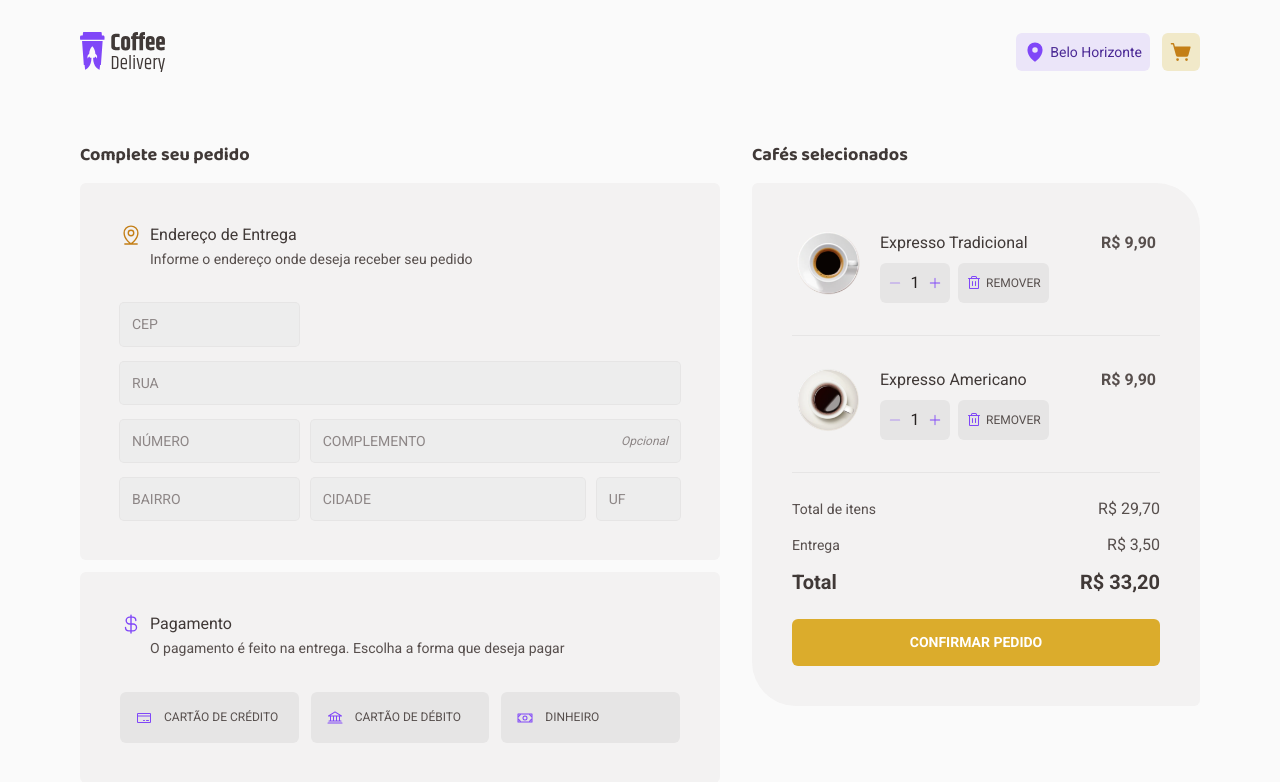
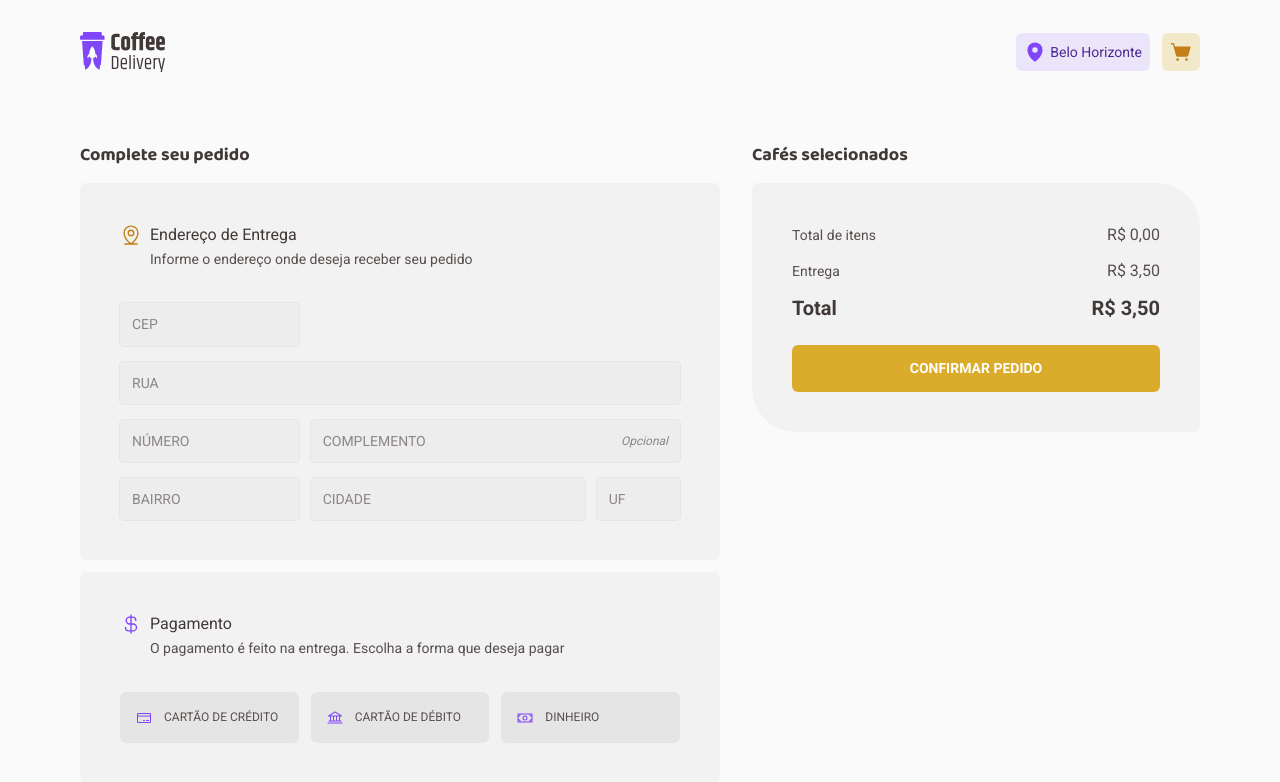
Before and after one commit to vbruno96/coffee-delivery, a React (Vite) app: page /checkout in a window 1280 px wide. Shown: the top 782 px of the page. Built offline with nearby package versions, Linux system fonts and the light colour scheme.

Commit message:
create new component CoffeeCart

```diff
--- /dev/null
+++ b/src/components/CoffeeCart/index.tsx
@@ -0,0 +1,64 @@
+import { Minus, Plus, Trash } from "@phosphor-icons/react"
+import { formatAmount } from "../../util/formatAmount"
+import { formatImageSrc } from "../../util/formatImageSrc"
+import { useShoppContext } from "../../hooks/useShoppContext"
+
+interface CoffeeCartProps {
+  id: number
+  quantity: number
+  amount: number
+  name: string
+  img: string
+}
+
+export function CoffeeCart({ id, quantity, amount, name, img }: CoffeeCartProps) {
+  const { decrementItemCart, incrementItemCart, removeItemCart } = useShoppContext()
+  const imgUrl = formatImageSrc(img, import.meta.url)
+
+  function increment() {
+    incrementItemCart(id)
+  }
+
+  return (
+    <div className="flex justify-between px-1 py-2">
+        <div className="flex flex-col sm:flex-row gap-5">
+          <img src={imgUrl} alt="" className="w-16 h-16" />
+          <div className="flex flex-col gap-2">
+            <span className="text-brown-200">{name}</span>
+            <div className="flex gap-2">
+              <div className="bg-gray-300 text-brown-600 flex items-center gap-1 p-2 rounded-md">
+                <button
+                  onClick={() => decrementItemCart(id)}
+                  className="text-purple hover:text-purple-dark"
+                >
+                  <Minus size={14} weight="light" />
+                </button>
+                <span className="w-[1.125rem] text-center">
+                  {quantity}
+                </span>
+                <button
+                  onClick={increment}
+                  className="text-purple hover:text-purple-dark"
+                >
+                  <Plus size={14}  />
+                </button>
+              </div>
+              <button
+                className="flex items-center gap-1 bg-gray-300 hover:bg-gray-400 text-brown-100 p-2 rounded-md text-sb uppercase"
+                onClick={() => removeItemCart(id)}
+              >
+                <Trash
+                  size={16}
+                  className="text-purple"
+                />
+                Remover
+              </button>
+            </div>
+          </div>
+        </div>
+        <span className="text-brown-100 font-bold">
+          {formatAmount(amount * quantity)}
+        </span>
+      </div>
+  )
+}
--- a/src/components/CoffeeItem/index.tsx
+++ b/src/components/CoffeeItem/index.tsx
@@ -1,6 +1,8 @@
-import { Minus, Plus, ShoppingCartSimple, Trash } from "@phosphor-icons/react"
+import { Minus, Plus, ShoppingCartSimple } from "@phosphor-icons/react"
 import { useState } from "react"
 import { formatAmount } from "../../util/formatAmount"
+import { formatImageSrc } from "../../util/formatImageSrc"
+import { useShoppContext } from "../../hooks/useShoppContext"
 
 interface Coffee {
   id: number
@@ -13,15 +15,15 @@ interface Coffee {
 
 interface CoffeeItemProps {
   coffee: Coffee
-  inCart?: boolean
 }
 
-export function CoffeeItem({ coffee, inCart }: CoffeeItemProps) {
+export function CoffeeItem({ coffee }: CoffeeItemProps) {
 
-  const imgUrl = new URL(coffee.image, import.meta.url).href
+  const imgUrl = formatImageSrc(coffee.image, import.meta.url)
   const [currency, amount] = formatAmount(coffee.amount).split('\xa0') // get currency of string
 
   const [quantity, setQuantity] = useState(1)
+  const { addItemCart } = useShoppContext()
 
   function incrementQuantity() {
     setQuantity(prevState => prevState + 1)
@@ -32,48 +34,6 @@ export function CoffeeItem({ coffee, inCart }: CoffeeItemProps) {
       if (prevState === 1) return prevState
       return prevState - 1
     })
-  }
-
-  if (inCart) {
-    return (
-      <div className="flex justify-between px-1 py-2">
-        <div className="flex flex-col sm:flex-row gap-5">
-          <img src={imgUrl} alt="" className="w-16 h-16" />
-          <div className="flex flex-col gap-2">
-            <span className="text-brown-200">{coffee.name}</span>
-            <div className="flex gap-2">
-              <div className="bg-gray-300 text-brown-600 flex items-center gap-1 p-2 rounded-md">
-                <button
-                  onClick={decrementQuantity}
-                  className="text-purple hover:text-purple-dark"
-                >
-                  <Minus size={14} weight="light" />
-                </button>
-                <span className="w-[1.125rem] text-center">
-                  {quantity}
-                </span>
-                <button
-                  onClick={incrementQuantity}
-                  className="text-purple hover:text-purple-dark"
-                >
-                  <Plus size={14}  />
-                </button>
-              </div>
-              <button className="flex items-center gap-1 bg-gray-300 hover:bg-gray-400 text-brown-100 p-2 rounded-md text-sb uppercase">
-                <Trash
-                  size={16}
-                  className="text-purple"
-                />
-                Remover
-              </button>
-            </div>
-          </div>
-        </div>
-        <span className="text-brown-100 font-bold">
-          {formatAmount(coffee.amount * quantity)}
-        </span>
-      </div>
-      )
   }
 
   return (
@@ -125,7 +85,16 @@ export function CoffeeItem({ coffee, inCart }: CoffeeItemProps) {
                   <Plus size={14}  />
                 </button>
           </div>
-          <button className="bg-purple-dark hover:bg-purple text-gray-100 p-2 rounded-md">
+          <button
+            onClick={() => addItemCart({
+              amount: coffee.amount,
+              id: coffee.id,
+              quantity: quantity,
+              name: coffee.name,
+              img: coffee.image
+            })}
+            className="bg-purple-dark hover:bg-purple text-gray-100 p-2 rounded-md"
+          >
             <ShoppingCartSimple size={22} weight="fill" />
           </button>
         </div>
--- a/src/pages/Cart/index.tsx
+++ b/src/pages/Cart/index.tsx
@@ -1,13 +1,11 @@
 import { Bank, CreditCard, CurrencyDollar, MapPinLine, Money } from "@phosphor-icons/react";
 import { Header } from "../../components/Header";
 import { formatAmount } from "../../util/formatAmount";
-
-import coffeesData from '../../data/coffees.json'
-import { CoffeeItem } from "../../components/CoffeeItem";
+import { CoffeeCart } from "../../components/CoffeeCart";
+import { useShoppContext } from "../../hooks/useShoppContext";
 
 export function Cart() {
-  const coffees = coffeesData.filter((coffee, index) => index <= 1 ?? (coffee))
-
+  const { cartItems, totalAmount } = useShoppContext()
   return (
     <>
       <Header inCart />
@@ -113,16 +111,22 @@ export function Cart() {
         <aside className="flex-1 flex flex-col gap-4">
           <h2 className="text-brown-200 font-title text-md font-bold">Cafés selecionados</h2>
           <div className="flex flex-col gap-6 bg-gray-100 p-6 sm:p-10 rounded-tl-md rounded-tr-5xl rounded-br-md rounded-bl-5xl">
-            {coffees.map(coffee => (
+            {cartItems.map(item => (
               <>
-                <CoffeeItem key={coffee.id} coffee={coffee} inCart />
+                <CoffeeCart
+                  key={item.id}
+                  amount={item.amount}
+                  id={item.id}
+                  img={item.img} name={item.name}
+                  quantity={item.quantity}
+                />
                 <div className="h-px border-b border-gray-300"></div>
               </>
             ))}
             <div className="flex flex-col gap-3">
               <div className="flex justify-between items-center text-brown-100">
                 <span className="text-2sm">Total de itens</span>
-                <span>{formatAmount(29.7)}</span>
+                <span>{formatAmount(totalAmount)}</span>
               </div>
               <div className="flex justify-between items-center text-brown-100">
                 <span className="text-2sm">Entrega</span>
@@ -130,7 +134,7 @@ export function Cart() {
               </div>
               <div className="flex justify-between items-center text-brown-200 text-lg font-bold">
                 <span>Total</span>
-                <span>{formatAmount(33.2)}</span>
+                <span>{formatAmount(totalAmount + 3.5)}</span>
               </div>
             </div>
             <button className="w-full bg-yellow hover:bg-yellow-dark text-white px-2 py-3 rounded-md font-bold text-lb uppercase">
```
